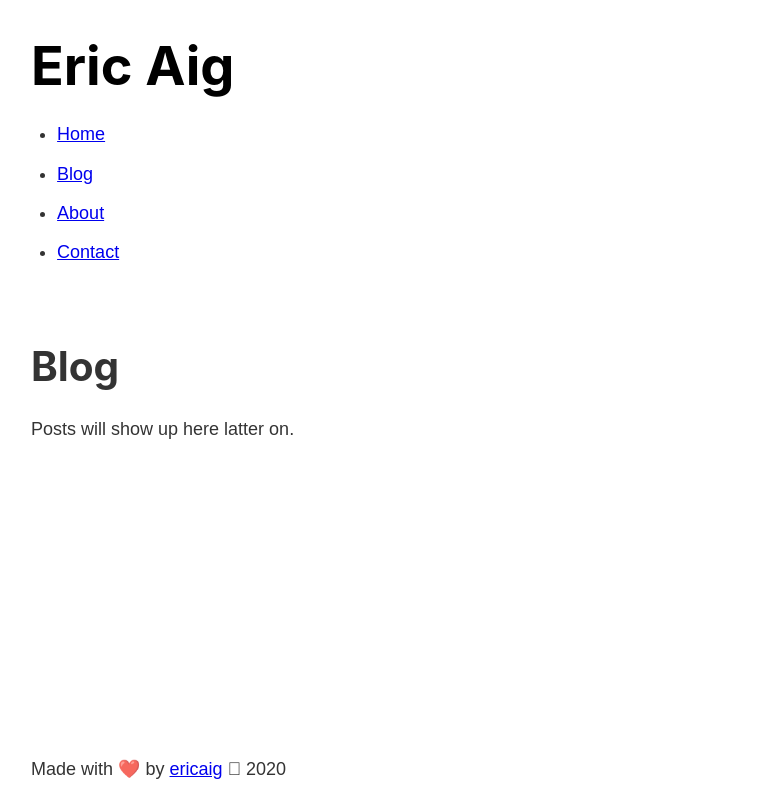
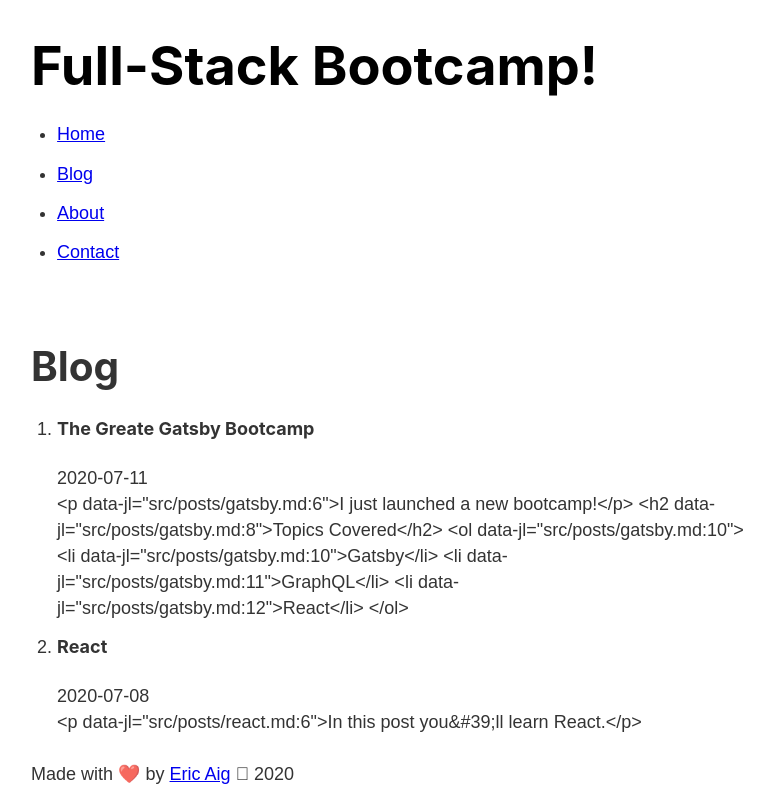
Before and after one commit to ericaig/gatsby-bootcamp, a Gatsby site: page /blog in a window 1280 px wide. Shown: the whole page, without its empty margins (252-1026 px from the left). Built offline with nearby package versions, Linux system fonts and the light colour scheme; Gatsby itself is replaced by a stand-in of ours.

Commit message:
graphql setup & querying, filesystem, .env, accessing siteMetadata, reading & outputting .md files in src using graphql

```diff
--- a/gatsby-config.js
+++ b/gatsby-config.js
@@ -6,7 +6,19 @@
 
 module.exports = {
   /* Your site config here */
+  siteMetadata: {
+    title: 'Full-Stack Bootcamp!',
+    author: 'Eric Aig'
+  },
   plugins: [
-    'gatsby-plugin-sass'
+    'gatsby-plugin-sass',
+    {
+      resolve: 'gatsby-source-filesystem',
+      options: {
+        name: 'src',
+        path: `${__dirname}/src/`
+      }
+    },
+    'gatsby-transformer-remark'
   ],
 }
--- a/package.json
+++ b/package.json
@@ -6,7 +6,7 @@
   "license": "0BSD",
   "scripts": {
     "build": "gatsby build",
-    "develop": "gatsby develop",
+    "develop": "env-cmd -f .env.development gatsby develop",
     "format": "prettier --write \"**/*.{js,jsx,ts,tsx,json,md}\"",
     "start": "npm run develop",
     "serve": "gatsby serve",
@@ -16,11 +16,14 @@
   "dependencies": {
     "gatsby": "^2.23.12",
     "gatsby-plugin-sass": "^2.3.12",
+    "gatsby-source-filesystem": "^2.3.19",
+    "gatsby-transformer-remark": "^2.8.25",
     "node-sass": "^4.14.1",
     "react": "^16.12.0",
     "react-dom": "^16.12.0"
   },
   "devDependencies": {
+    "env-cmd": "^10.1.0",
     "prettier": "2.0.5"
   },
   "repository": {
--- a/src/components/footer.js
+++ b/src/components/footer.js
@@ -1,9 +1,19 @@
 import React from 'react'
+import { graphql, useStaticQuery } from 'gatsby'
 
 const Footer = () => {
+    const data = useStaticQuery(graphql`
+        query{
+            site{
+                siteMetadata{
+                    author
+                }
+            }
+        }
+    `)
     return (
         <div>
-            Made with ❤️ by <a href="https://github.com/ericaig" target="_blank" rel="noreferrer">ericaig</a>  2020
+            Made with <span role="img" aria-label="emoji">❤️</span> by <a href="https://github.com/ericaig" target="_blank" rel="noreferrer">{data.site.siteMetadata.author}</a> <span role="img" aria-label="emoji"></span> 2020
         </div>
     )
 }
--- a/src/components/header.js
+++ b/src/components/header.js
@@ -1,13 +1,23 @@
 import React from 'react'
-import { Link } from 'gatsby'
-import './header.module.scss'
+import { Link, graphql, useStaticQuery } from 'gatsby'
+
+
 import headerStyles from './header.module.scss'
 
 const Header = () => {
+    const data = useStaticQuery(graphql`
+        query{
+            site{
+                siteMetadata{
+                    title
+                }
+            }
+        }
+    `)
     return (
         <header className={headerStyles.header}>
             <h1>
-                <Link className={headerStyles.title} to="/">Eric Aig</Link>
+                <Link className={headerStyles.title} to="/">{data.site.siteMetadata.title}</Link>
             </h1>
             <nav>
                 <ul className={headerStyles.navList}>
--- a/src/pages/blog.js
+++ b/src/pages/blog.js
@@ -1,12 +1,36 @@
 import React from 'react'
 import Layout from '../components/layout'
+import { useStaticQuery, graphql } from 'gatsby'
 
-const BlogPage = () =>{
+const BlogPage = () => {
+    const { allMarkdownRemark: { edges: posts } } = useStaticQuery(graphql`
+    query{
+        allMarkdownRemark{
+            edges{
+                node{
+                    frontmatter{
+                        title
+                        date
+                    }
+                    html
+                    excerpt
+                }
+            }
+        }
+    }`)
     return (
         <div>
             <Layout>
-            <h1>Blog</h1>
-            <p>Posts will show up here latter on.</p>
+                <h1>Blog</h1>
+                <ol>
+                    {posts.map((post, index) =>
+                        <li key={index}>
+                            <h4>{post.node.frontmatter.title}</h4>
+                            <span>{post.node.frontmatter.date}</span>
+                            <p>{post.node.html}</p>
+                        </li>
+                    )}
+                </ol>
             </Layout>
         </div>
     )
--- /dev/null
+++ b/src/posts/gatsby.md
@@ -0,0 +1,12 @@
+---
+title: "The Greate Gatsby Bootcamp"
+date: "2020-07-11"
+---
+
+I just launched a new bootcamp!
+
+## Topics Covered
+
+1. Gatsby
+2. GraphQL
+3. React
--- /dev/null
+++ b/src/posts/react.md
@@ -0,0 +1,6 @@
+---
+title: "React"
+date: "2020-07-08"
+---
+
+In this post you'll learn React.
```
Also changed, not shown: README.md, 1 other file.
